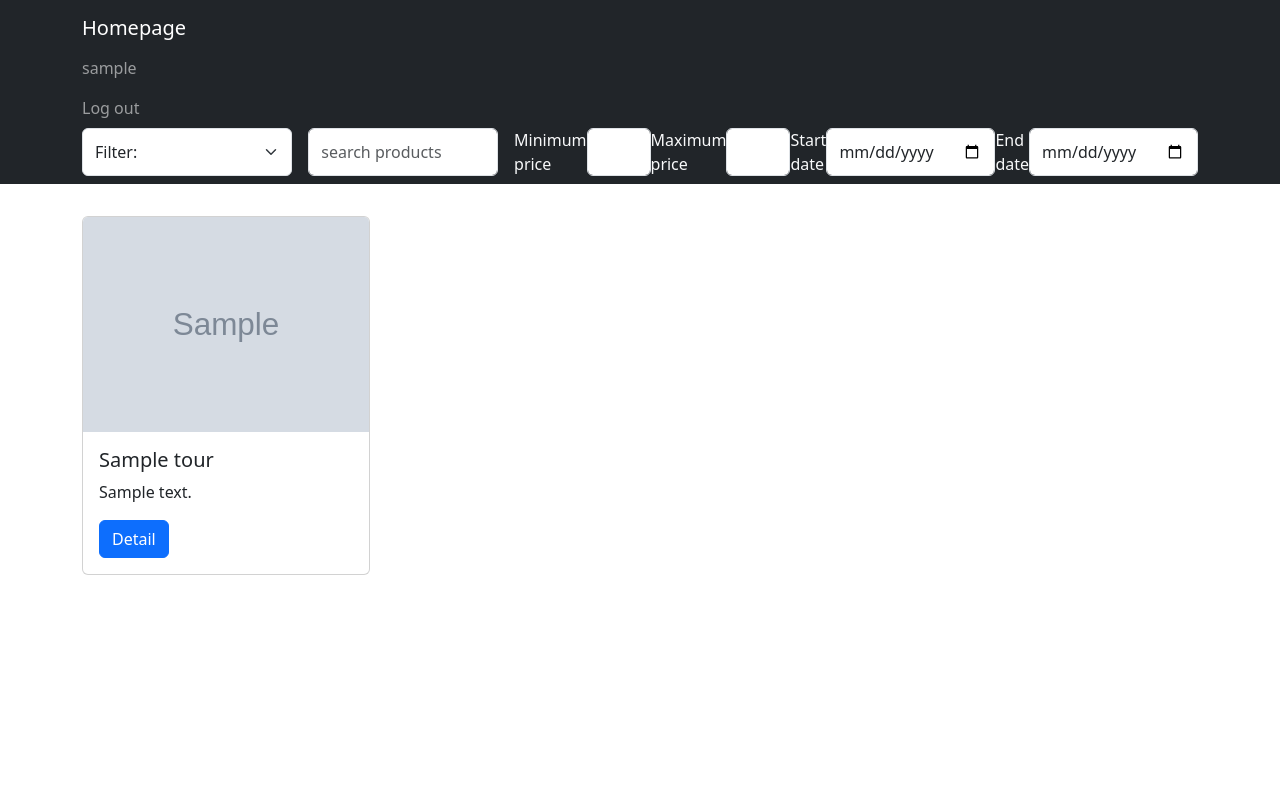
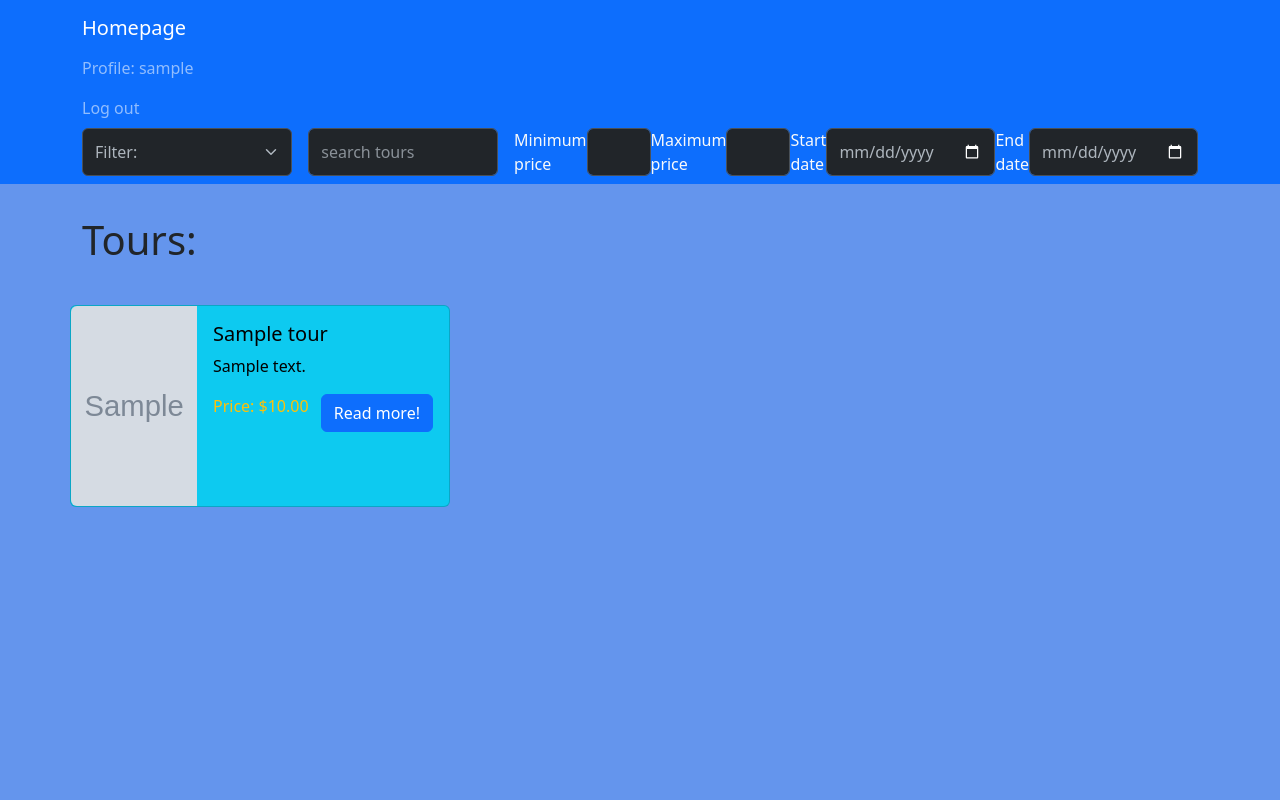
Before and after one commit to Nechitosik228/Django_Final_Project, a Django app: page /tours/home/ in a window 1280 px wide. Run offline with Django 5.2, Linux system fonts and the light colour scheme; a user stored in the database is signed in; tables that the repository leaves empty hold one stand-in row (values such as "Sample post"); grey boxes marked "Sample" are stand-in pictures.

Commit message:
change styles

```diff
--- a/zentour/tours/models.py
+++ b/zentour/tours/models.py
@@ -21,7 +21,7 @@ class Tour(models.Model):
     @property
     def discount_price(self):
         if self.discount:
-            return self.price - self.price * self.discount / 100
+            return round(self.price - self.price * self.discount / 100, 2)
         else:
             return self.price
 
--- a/zentour/tours/templates/tours/base.html
+++ b/zentour/tours/templates/tours/base.html
@@ -11,9 +11,9 @@
 
     {% endblock %}
 </head>
-<body class="d-flex flex-column vh-100">
+<body class="d-flex flex-column vh-100" style="background-color: cornflowerblue;">
     <header>
-        <nav class="navbar navbar-dark bg-dark">
+        <nav class="navbar bg-primary" data-bs-theme="dark">
             <div class="container d-flex flex-column">
                 <div class="navbar-nav w-100">
                     <a href="{% url 'tours:home' %}" class="navbar-brand">Homepage</a>
@@ -23,7 +23,7 @@
                     {% if request.user.is_authenticated %}
                         <li class="nav-item">
                             <a class="nav-link" href="{% url 'accounts:profile' %}">
-                                {{ request.user.username }}
+                                Profile: {{ request.user.username }}
                             </a>
                         </li>
                         <li class="nav-item">
@@ -74,7 +74,7 @@
                                 Decreasing rating
                             </option>
                         </select>
-                        <input type="search" name="search" class="form-control me-3" placeholder="search products" onchange="this.form.submit()" value="{{ request.GET.search|default:'' }}">
+                        <input type="search" name="search" class="form-control me-3" placeholder="search tours" onchange="this.form.submit()" value="{{ request.GET.search|default:'' }}">
 
                         <label for="min_price">Minimum price</label>
                         <input type="number" name="min_price" class="w-25 form-control" min="0" onchange="this.form.submit()" value="{{ request.GET.min_price|default:'' }}">
--- a/zentour/tours/templates/tours/home.html
+++ b/zentour/tours/templates/tours/home.html
@@ -1,14 +1,43 @@
 {% extends 'tours/base.html' %}
 
+{% block style %}
+    <style type="text/css">
+        .card {
+            padding: 0;
+            margin-top: 5%;
+        }
+
+        .btn {
+            float: right;
+        }
+
+        .img-fluid {
+            width: 100%;
+            height: 200px;
+            object-fit: cover;
+        }
+    </style>
+{% endblock %}
+
 {% block content %}
+    <h1>Tours:</h1>
+    <div class="row row-cols-1 row-cols-md-3 g-4">
     {% for tour in tours %}
-        <div class="card" style="width: 18rem;">
-            <img src="{{ tour.image.url|default:'https://fotografie.at/galerie/userImages/33/484922-33adeea9.jpg' }}" class="card-img-top" alt="{{ tour.name }}">
-            <div class="card-body">
-                <h5 class="card-title">{{ tour.name }}</h5>
-                <p class="card-text">{{ tour.description }}</p>
-                <a href="#" class="btn btn-primary">Detail</a>
+        <div class="card text-bg-info mb-3" style="max-width: 540px;">
+            <div class="row g-0">
+                <div class="col-md-4">
+                    <img src="{{ tour.image.url|default:'https://fotografie.at/galerie/userImages/33/484922-33adeea9.jpg' }}" class="img-fluid rounded-start" alt="{{ tour.name }}">
+                </div>
+                <div class="col-md-8">
+                    <div class="card-body">
+                        <h5 class="card-title">{{ tour.name }}</h5>
+                        <p class="card-text">{{ tour.description|truncatewords:15 }}</p>
+                        <a href="{% url 'tours:tour_detail' tour.id %}" class="btn btn-primary">Read more!</a>
+                        <span class="text-warning">Price: ${{ tour.discount_price }}</span>
+                    </div>
+                </div>
             </div>
         </div>
     {% endfor %}
+    </div>
 {% endblock %}
--- a/zentour/tours/templates/tours/tour_detail.html
+++ b/zentour/tours/templates/tours/tour_detail.html
@@ -50,7 +50,7 @@
 
         <p>Dates: {{ tour.start_date }} - {{ tour.end_date }}</p>
         {% if tour.available %}
-            <p>Tickets left: {{ tour.tickets_amount }}</p>
+            <p>🎫Tickets left: {{ tour.tickets_amount }}</p>
         {% else %}
             <p class="text-muted">Sold out</p>
         {% endif %}
@@ -82,6 +82,7 @@
                 Ticket price: ${{ tour.price }}
             </p>
         {% endif %}
+        <a href="{% url 'tours:cart_add' tour.id%}" class="btn btn-success">Add to Cart!</a>
         </div>
     </div>
 {% endblock %}
--- a/zentour/tours/views.py
+++ b/zentour/tours/views.py
@@ -14,6 +14,10 @@ def home(request):
     max_price = request.GET.get("max_price")
     start_date = request.GET.get("start_date")
     end_date = request.GET.get("end_date")
+    search = request.GET.get("search")
+
+    if search:
+        tours = tours.filter(name__icontains=search)
 
     if min_price:
         tours = tours.filter(price__gte=min_price)
@@ -68,7 +72,7 @@ def tour_detail(request, tour_id):
 
     return render(request, 'tours/tour_detail.html', {'tour':tour})
 
-
+@login_required
 def cart_detail(request):
     cart = request.user.cart
     if not cart.items.count():
@@ -79,7 +83,7 @@ def cart_detail(request):
 
     return render(request, 'tours/cart.html', {'cart': cart, 'items': items})
 
-
+@login_required
 def cart_delete(request, tour_id):
     tour = get_object_or_404(Tour, id=tour_id)
     cart = request.user.cart
@@ -91,7 +95,7 @@ def cart_delete(request, tour_id):
         cart_item.save()
     return redirect('tours:cart_detail')
 
-
+@login_required
 def cart_add(request, tour_id):
     tour = get_object_or_404(Tour, id=tour_id)
     cart = request.user.cart
```
